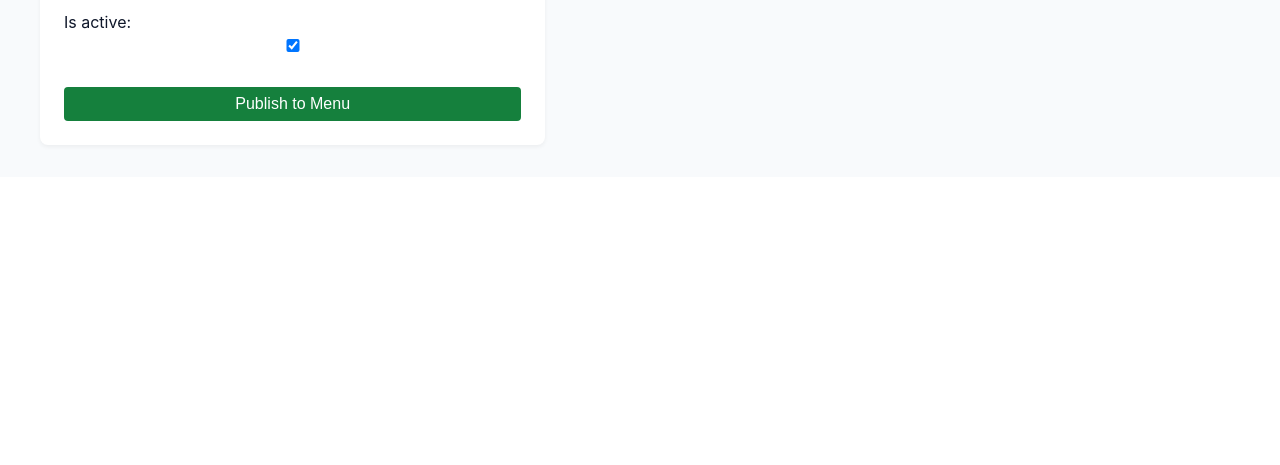
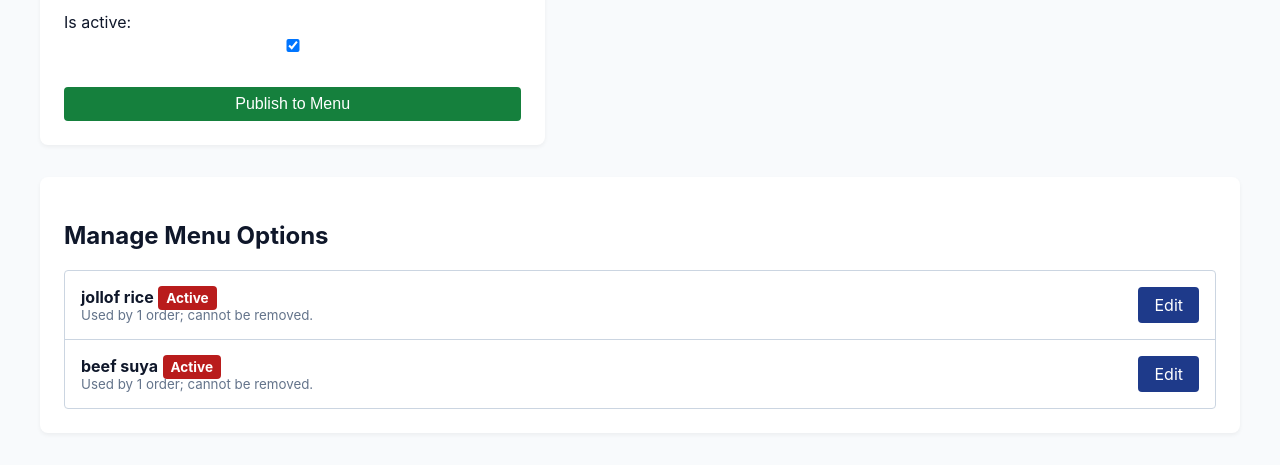
Before and after one commit to cksd4/tender_project, a Django app: page /admin-management/ in a window 1280 px wide. Shown: the part 837-1302 px from the top of the page. Before the commit the page ends 984 px from the top, so only its background shows below. Run offline with Django 4.2, Linux system fonts and the light colour scheme; a user stored in the database is signed in; data comes from the database, SQL or seed files in the repository; both versions use the stored data as it was after the commit.

Commit message:
added a Manage Menu Options section with Edit and Remove controls for admins

```diff
--- a/catering/templates/catering/admin_panel.html
+++ b/catering/templates/catering/admin_panel.html
@@ -33,4 +33,32 @@
         </div>
     </section>
 </div>
+
+<section class="ui-card" aria-label="Menu option management" style="margin-top: 2rem;">
+    <h2>Manage Menu Options</h2>
+    <div class="scroll-log-box">
+        {% for meal in all_meals %}
+            <div class="log-item" style="display: flex; justify-content: space-between; align-items: center; flex-wrap: wrap; gap: 1rem;">
+                <div>
+                    <strong>{{ meal.name }}</strong>
+                    <span class="ui-badge">{% if meal.is_active %}Active{% else %}Inactive{% endif %}</span>
+                    {% if meal.order_count %}
+                        <small style="display: block; color: #64748b;">Used by {{ meal.order_count }} order{{ meal.order_count|pluralize }}; cannot be removed.</small>
+                    {% endif %}
+                </div>
+                <div style="display: flex; gap: 0.5rem;">
+                    <a href="{% url 'edit_meal' meal.id %}" class="ui-btn">Edit</a>
+                    {% if not meal.order_count %}
+                        <form method="post" action="{% url 'delete_meal' meal.id %}">
+                            {% csrf_token %}
+                            <button type="submit" class="ui-btn ui-btn-danger">Remove</button>
+                        </form>
+                    {% endif %}
+                </div>
+            </div>
+        {% empty %}
+            <p>No menu options have been added yet.</p>
+        {% endfor %}
+    </div>
+</section>
 {% endblock %}
--- a/catering/views.py
+++ b/catering/views.py
@@ -3,7 +3,9 @@ from django.shortcuts import render, redirect, get_object_or_404
 from django.contrib.auth import login
 from django.contrib.auth.decorators import login_required
 from django.contrib import messages
+from django.db.models import Count
 from django.utils import timezone
+from django.views.decorators.http import require_POST
 from .models import MealOption, Order
 from .forms import ExtendedRegistrationForm, MealOptionForm
 
@@ -92,7 +94,7 @@ def admin_panel(request):
         messages.error(request, "Access Terminated: Insufficient administrative privileges.")
         return redirect('dashboard')
 
-    all_meals = MealOption.objects.all()
+    all_meals = MealOption.objects.annotate(order_count=Count('ordered_meals'))
     all_orders = Order.objects.all()
 
     if request.method == 'POST':
@@ -135,6 +137,7 @@ def edit_meal(request, meal_id):
     return render(request, 'catering/edit_meal.html', {'form': form, 'meal': meal})
 
 @login_required
+@require_POST
 def delete_meal(request, meal_id):
     """
     Handles the DELETE phase of CRUD for menu records.
@@ -144,6 +147,10 @@ def delete_meal(request, meal_id):
         return redirect('dashboard')
 
     meal = get_object_or_404(MealOption, id=meal_id)
+    if meal.ordered_meals.exists():
+        messages.error(request, f"'{meal.name}' cannot be removed because it is used by existing orders.")
+        return redirect('admin_panel')
+
     meal_name = meal.name
     meal.delete()
     messages.info(request, f"Menu option '{meal_name}' has been deleted.")
```
Also changed, not shown: catering/tests.py (+31 -1 lines), db.sqlite3.
